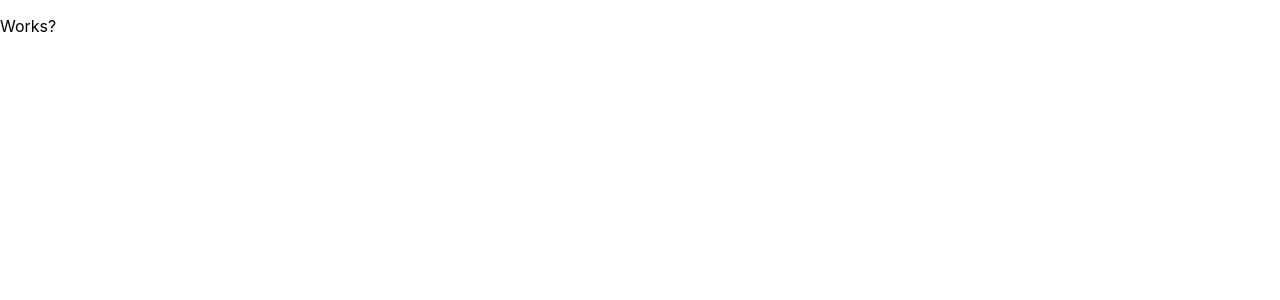
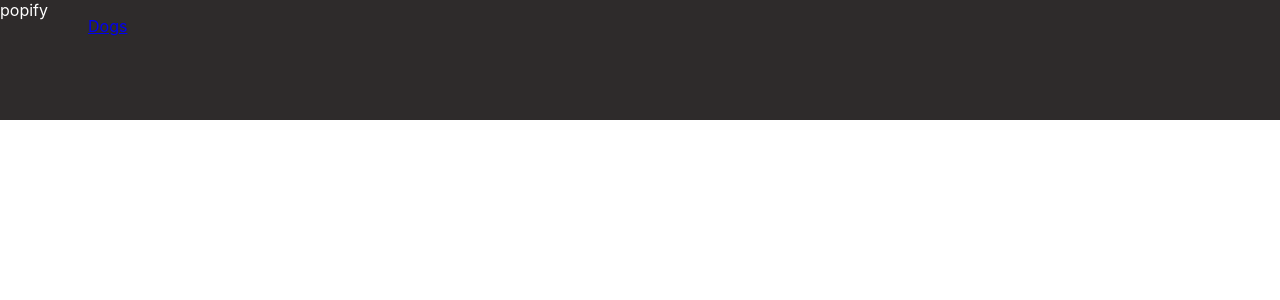
Before and after one commit to Ecantero/Popify, a React (Create React App) app: page / in a window 1280 px wide. Shown: the top 300 px of the page. Built offline with nearby package versions, Linux system fonts and the light colour scheme.

Commit message:
Added React Router Dom

```diff
--- a/src/App.js
+++ b/src/App.js
@@ -1,8 +1,15 @@
 import './App.css';
+import { BrowserRouter as Router, Switch, Route } from 'react-router-dom';
+import { Navigation } from './Components/Navigation';
 
 function App() {
   return (
-    <p>Works?</p>
+    <Router>
+      <div>
+        <Navigation/>
+      </div>
+    </Router>
+
   );
 }
 
--- /dev/null
+++ b/src/components/Navigation.css
@@ -0,0 +1,8 @@
+.container{
+    background-color: #2E2B2B;
+    width: 100vw;
+    height: 15vh;
+    color: white;
+    display: flex;
+    flex-direction: row;
+}
--- /dev/null
+++ b/src/components/Navigation.js
@@ -0,0 +1,17 @@
+import React from 'react';
+import "./Navigation.css"
+import { Link } from 'react-router-dom';
+
+
+export const Navigation = () => {
+  return (
+    <div class="container">
+      <div class="logo">popify</div>
+      <div class="links">
+        <ul>
+          <Link to="/">Dogs</Link>
+        </ul>
+      </div>
+    </div>
+  )
+}
--- a/src/index.css
+++ b/src/index.css
@@ -11,3 +11,5 @@
   font-family: source-code-pro, Menlo, Monaco, Consolas, 'Courier New',
     monospace;
 }
+
+/* nav bar: #2E2B2B */
```
Also changed, not shown: 1 other file (tests, documents, lock files or other folders).
